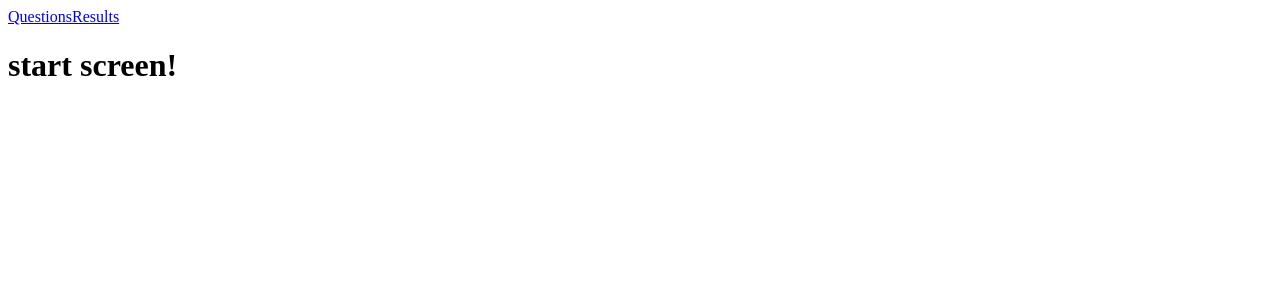
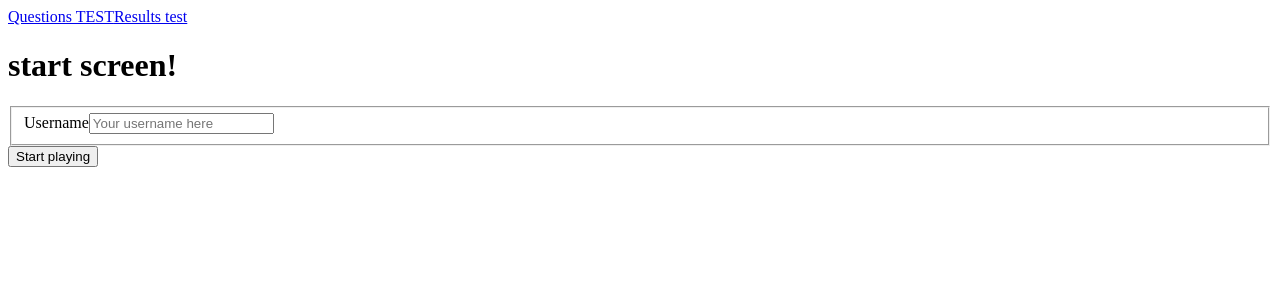
Before and after one commit to qitsuk/Trivia-Game, a Vue app: page / in a window 1280 px wide. Shown: the top 300 px of the page. Built offline with nearby package versions, Linux system fonts and the light colour scheme; no server answers.

Commit message:
feat added empty vuex store, incomplete user database WIP

```diff
--- a/package.json
+++ b/package.json
@@ -8,7 +8,8 @@
   },
   "dependencies": {
     "vue": "^3.2.25",
-    "vue-router": "^4.0.12"
+    "vue-router": "^4.0.12",
+    "vuex": "^4.0.2"
   },
   "devDependencies": {
     "@vitejs/plugin-vue": "^2.0.0",
--- a/src/App.vue
+++ b/src/App.vue
@@ -1,13 +1,12 @@
 <script setup>
 
-import { ref, reactive} from 'vue';
 
 </script>
 
 
 <template>
-  <router-link to='/questions' active-class="active">Questions</router-link>
-  <router-link to='/results' active-class="active">Results</router-link>
+  <router-link to='/questions' active-class="active">Questions TEST</router-link>
+  <router-link to='/results' active-class="active">Results test</router-link>
   <router-view/>
 
 
--- /dev/null
+++ b/src/api/index.js
@@ -0,0 +1,2 @@
+export const BASE_API_URL = 'https://nskn-noroff-api.herokuapp.com'
+export const API_KEY = 'hh4UeUX+WUepE2KcdBf8DQ=='
--- /dev/null
+++ b/src/api/users.js
@@ -0,0 +1,26 @@
+import { BASE_API_URL, API_KEY } from ".";
+
+export async function apiUserSignin(username){
+    fetch(`${BASE_API_URL}/trivia`, {
+        method: 'POST',
+        headers: {
+            'X-API-Key': API_KEY,
+          'Content-Type': 'application/json'
+        },
+        body: JSON.stringify({
+            username: username,
+            highScore: 0
+        })
+    })
+    .then(response => {
+      if (!response.ok) {
+        throw new Error('Could not create new user')
+      }
+      return response.json()
+    })
+    .then(newUser => {
+      // newUser is the new user with an id
+    })
+    .catch(error => {
+    })
+}
--- a/src/main.js
+++ b/src/main.js
@@ -1,12 +1,16 @@
 import { createApp } from 'vue'
 import App from './App.vue'
 import router from './router'
+import store from './store'
 
-const apiURL = 'https://nskn-noroff-api.herokuapp.com/'
-const username = 'gingerbread'
+// const apiURL = 'https://nskn-noroff-api.herokuapp.com/'
+// const username = 'gingerbread'
 
-fetch(`${apiURL}/trivia?username=${username}`)
-    .then(response => response.json())
-    .then(results => {console.log(results[0].username)})
+// fetch(`${apiURL}/trivia?username=${username}`)
+//     .then(response => response.json())
+//     .then(results => {console.log(results[0].username)})
 
-createApp(App).use(router).mount('#app')
+createApp(App)
+.use(router)
+.use(store)
+.mount('#app')
--- a/src/router.js
+++ b/src/router.js
@@ -20,6 +20,6 @@ const routes = [
 ]
 
 export default createRouter({
-    history: createWebHistory(),
+    history: createWebHistory(), //update with ternary op if hosting on gitlab pages
     routes
 })
--- /dev/null
+++ b/src/store.js
@@ -0,0 +1,13 @@
+import {createStore} from 'vuex'
+
+export default createStore({
+    state: {
+
+    },
+    actions: {
+
+    },
+    mutations: {
+
+    }
+})
--- a/src/views/StartScreen.vue
+++ b/src/views/StartScreen.vue
@@ -1,9 +1,35 @@
 <script setup>
+import { ref } from "vue";
+import { apiUserSignin } from "../api/users";
+
+const a = ref('')
+const userName = ref('')
+
+const onSignin = async () => {
+  const [error, userData] = await apiUserSignin(username.value)
+  console.log(userData)
+}
 
 </script>
 
 <template>
   <h1>start screen!</h1>
+
+  <form>
+    <fieldset>
+      <label for = "username">Username</label>
+      <input type="text"
+      id="username"
+      placeholder="Your username here"
+      v-model.lazy="userName"
+      />
+    </fieldset>
+    <button
+    type="button"
+    @click="onSignin"
+    >Start playing</button>
+  </form>
+
 </template>
 
 <style scoped>
```
Also changed, not shown: 1 other file (tests, documents, lock files or other folders).
